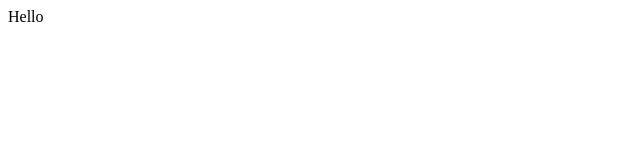
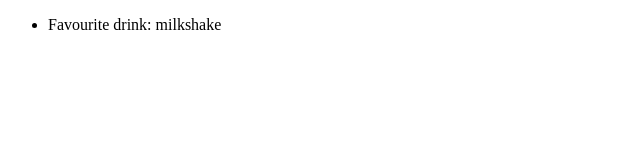
Before and after one commit to Calum-W/Notes-app, a website: page index.html in a window 1280 px wide. Shown: the whole page, without its empty margins (0-640 px from the left). Drawn offline with Linux system fonts and the light colour scheme.

Commit message:
Adds a failing NoteController which should make the notes appear on the page

```diff
--- a/index.html
+++ b/index.html
@@ -1,17 +1,16 @@
 <!DOCTYPE html>
-
-<html lang="en">
-
-<head>
-
-  <meta charset="utf-8">
-
-</head>
-
-<body>
-
-  <div id="app"> Hello </div>
-
-</body>
-
+<html>
+  <head>
+    <meta charset="utf-8">
+    <title></title>
+    <script src="note-controller.js"></script>
+    <script src="note-model.js"></script>
+    <script src="note-list-model.js"></script>
+    <script src="note-list-view.js"></script>
+    <script src="assert.js"></script>
+    <script src="note-tests.js"></script>
+  </head>
+  <body>
+    <div id="notelist">Hello</div>
+  </body>
 </html>
--- /dev/null
+++ b/note-controller.js
@@ -0,0 +1,19 @@
+window.onload = function() {
+
+  (function(exports) {
+    function NoteController(notepad = new Notepad()) {
+      this.notepad = notepad
+      this.notepad.addNote("Drink", "Favourite drink: milkshake");
+    };
+
+    NoteController.prototype.insertHTML = function() {
+      document.getElementById("notelist").innerHTML = HTMLifyNotes(this.notepad);
+    }
+
+    exports.NoteController = NoteController;
+  })(this);
+
+  controller = new NoteController();
+  controller.insertHTML();
+
+};
```
Also changed, not shown: note.html (deleted, +0 -14 lines).
